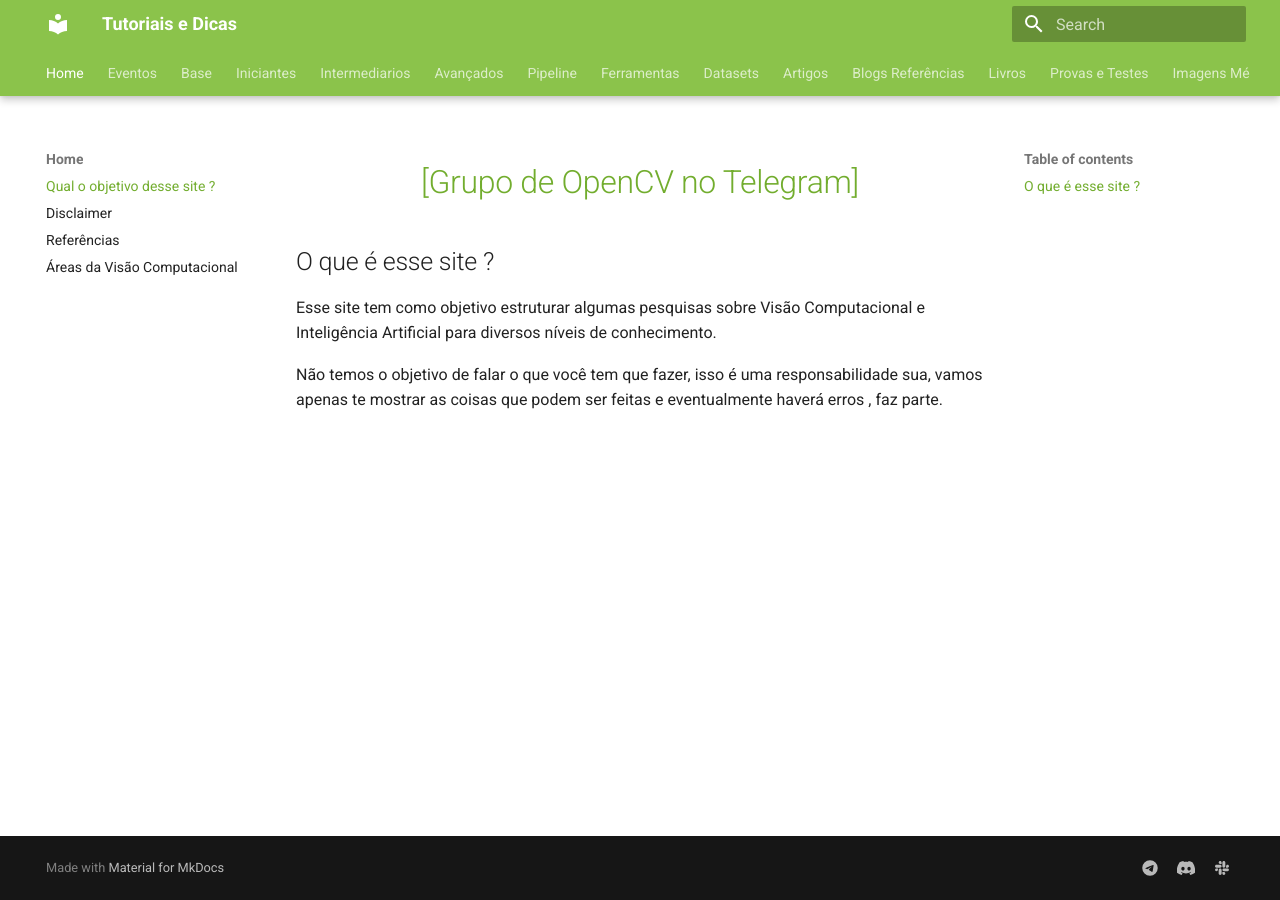
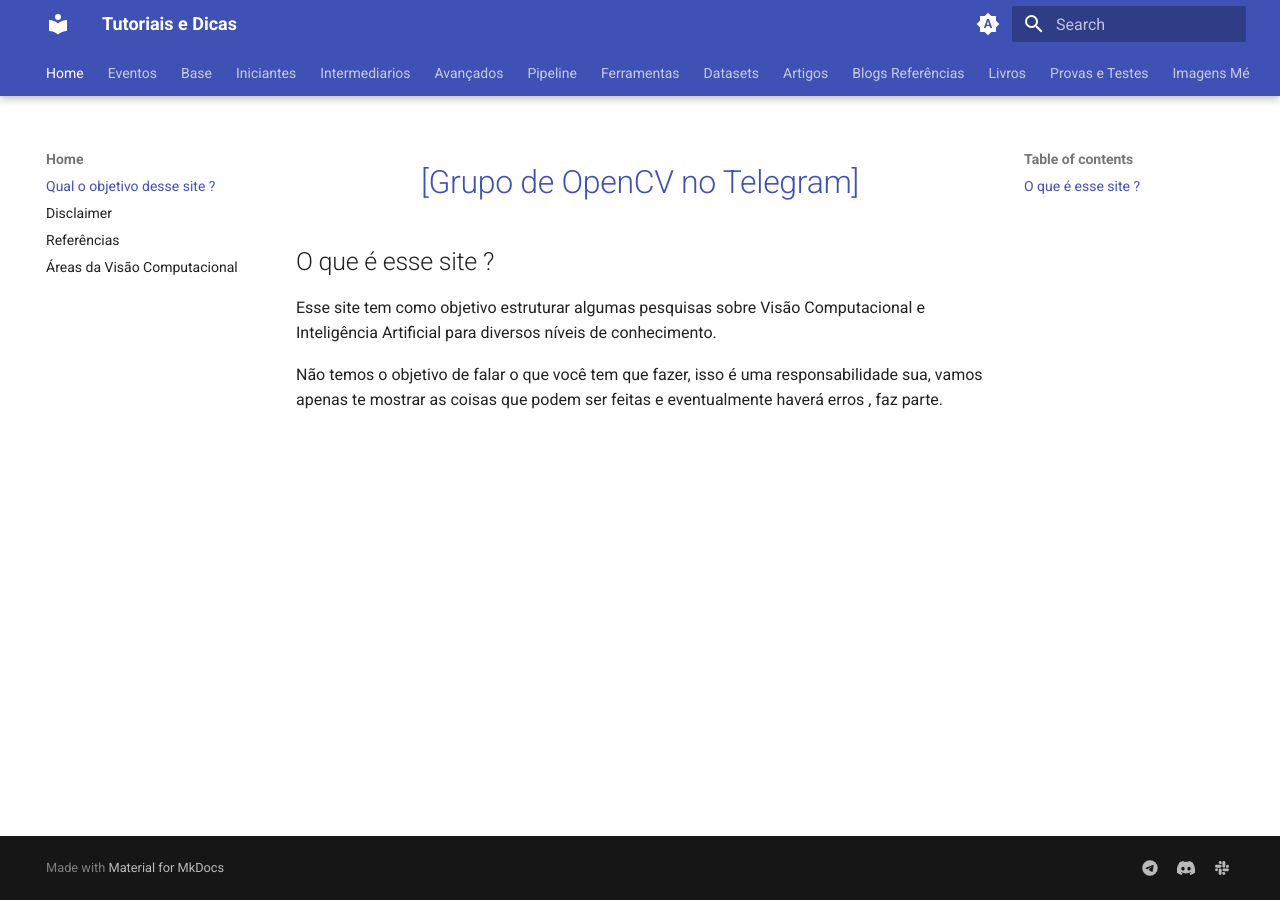
Before and after one commit to Grupo-OpenCV-BR/tutoriais-tecnologia, an MkDocs documentation site: the page built from docs/index.md, in a window 1280 px wide. Built offline with MkDocs 1.6.1 and Material for MkDocs 9.7.7, drawn with Linux system fonts in a browser that asks for light colours; the version menu is left out.

Commit message:
áreas da CV

```diff
--- a/mkdocs.yml
+++ b/mkdocs.yml
@@ -17,9 +17,27 @@
     repo: fontawesome/brands/git-alt
 
   palette:
-    # scheme: slate
-    primary: light green
-    accent: cyan
+
+
+    # Palette toggle for automatic mode
+    - media: "(prefers-color-scheme)"
+      toggle:
+        icon: material/brightness-auto
+        name: Switch to light mode
+
+    # Palette toggle for light mode
+    - media: "(prefers-color-scheme: light)"
+      scheme: default
+      toggle:
+        icon: material/brightness-7
+        name: Switch to dark mode
+
+    # Palette toggle for dark mode
+    - media: "(prefers-color-scheme: dark)"
+      scheme: slate
+      toggle:
+        icon: material/brightness-4
+        name: Switch to system preference
 
 
 markdown_extensions:
@@ -42,7 +60,7 @@
       - Qual o objetivo desse site ?: index.md
       - Disclaimer: disclaimer.md
       - Referências: referencias.md
-      - Áreas da Visão Computacional : areas.md
+      - Áreas da Visão Computacional: areas.md
   - Eventos:
       - OpenCVismo Day: eventos/eventos.md
   - Base:
```
